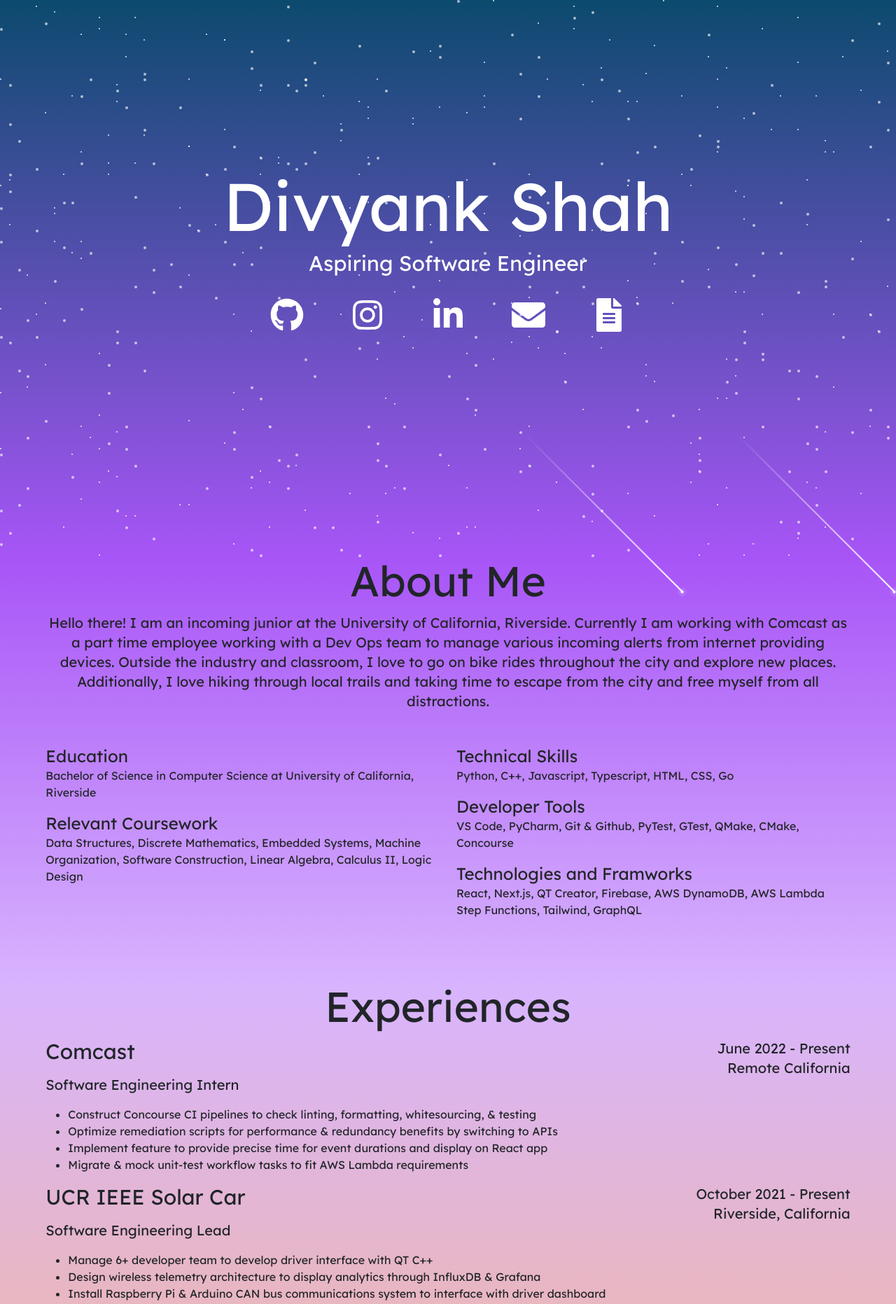
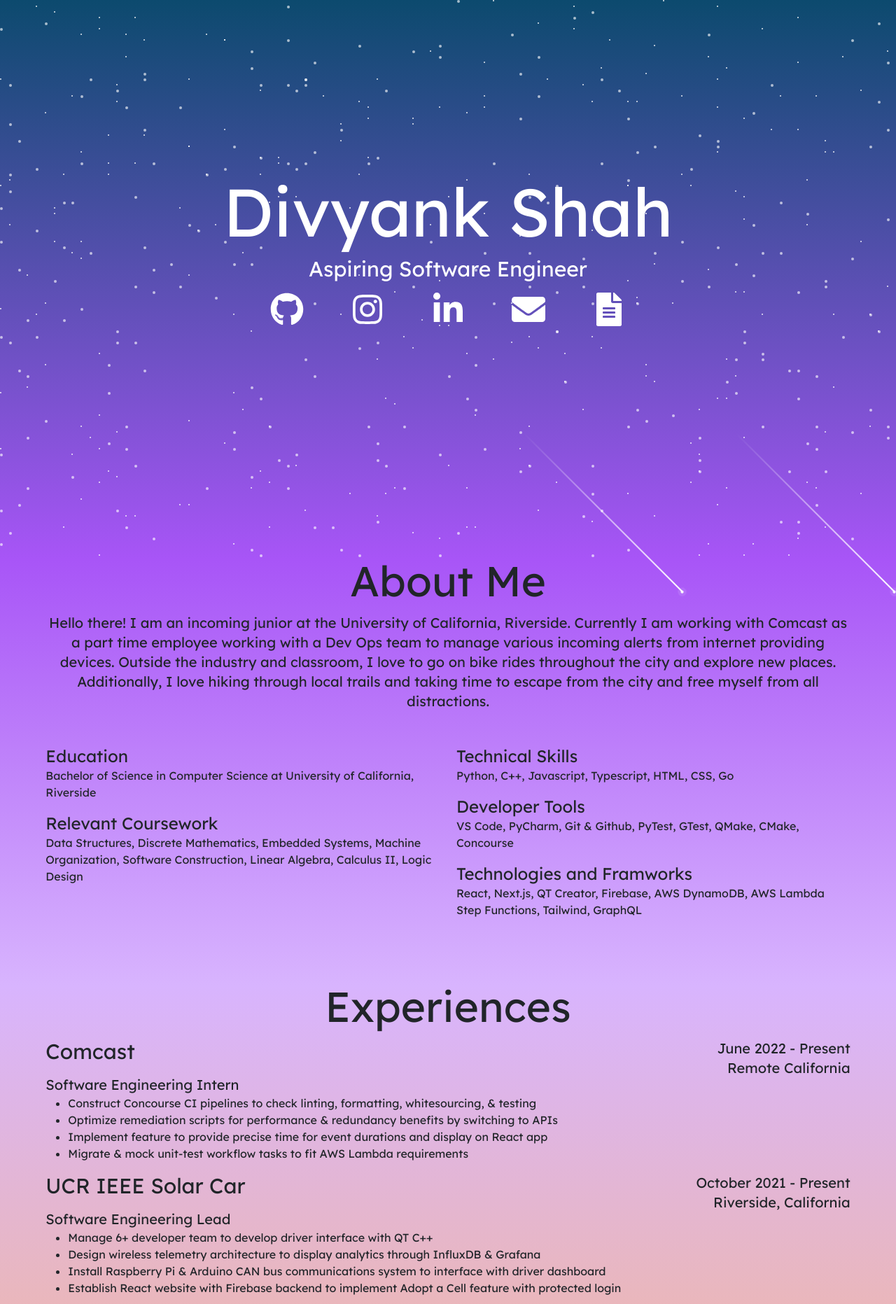
Before and after one commit to shahdivyank/shahdivyank.github.io, a Next.js app: page / in a window 1280 px wide. Shown: the top 1863 px of the page at 70% size. Built offline with nearby package versions, Linux system fonts and the light colour scheme.

Commit message:
fix hydration issues

```diff
--- a/components/Experiences.js
+++ b/components/Experiences.js
@@ -63,10 +63,10 @@ const Experiences = () => {
         {experiences.map((experience, index) => (
           <Col xl={12} key={index} className="flex justify-between flex-col">
             <div className="flex justify-between w-full">
-              <p className="text-xl">
+              <div className="text-xl">
                 <p className="text-3xl">{experience.company}</p>
                 {experience.role}
-              </p>
+              </div>
               <p className="text-xl text-right">
                 {experience.time}
                 <br />
--- a/components/Landing.js
+++ b/components/Landing.js
@@ -21,6 +21,8 @@ const createStars = (starsToCreate) => {
 
 const Landing = () => {
   const [shootingStars, setShootingStars] = useState([]);
+  // const [largeStars, setLargeStars] = useState([]);
+  // const [smallStars, setSmallStars] = useState([]);
 
   const largeStars = useMemo(() => createStars(250), []);
   const smallStars = useMemo(() => createStars(250), []);
@@ -65,11 +67,11 @@ const Landing = () => {
         ))}
         <Row className="flex justify-center items-center">
           <Col lg={12} className="flex justify-center items-center flex-col">
-            <p className="font-lexend text-8xl text-center text-white">
+            <div className="font-lexend text-8xl text-center text-white">
               Divyank Shah
               <br />
               <p className="text-3xl mt-3">Aspiring Software Engineer</p>
-            </p>
+            </div>
             <div className="w-full flex justify-evenly items-center text-5xl">
               <a
                 href="https://github.com/shahdivyank"
--- a/components/Workshop.js
+++ b/components/Workshop.js
@@ -10,7 +10,7 @@ const Workshop = ({ name, subtitle, sponsor, date }) => {
           date > new Date() ? "text-black" : "text-gray-600"
         } ${date > new Date() ? "border-black" : "border-gray-600"}`}
       >
-        <p className="text-2xl text-center">
+        <div className="text-2xl text-center">
           {name}
           <br />
           <div className="text-base">
@@ -18,7 +18,7 @@ const Workshop = ({ name, subtitle, sponsor, date }) => {
             <br />
             {sponsor} - {date.toLocaleDateString()}
           </div>
-        </p>
+        </div>
       </div>
     </Col>
   );
```
